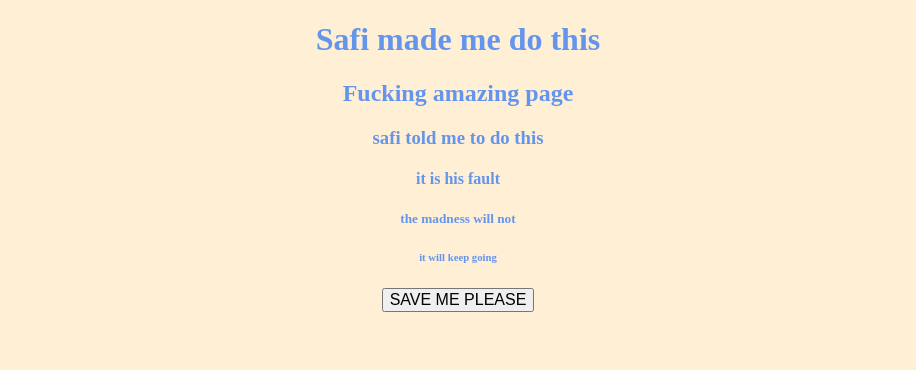
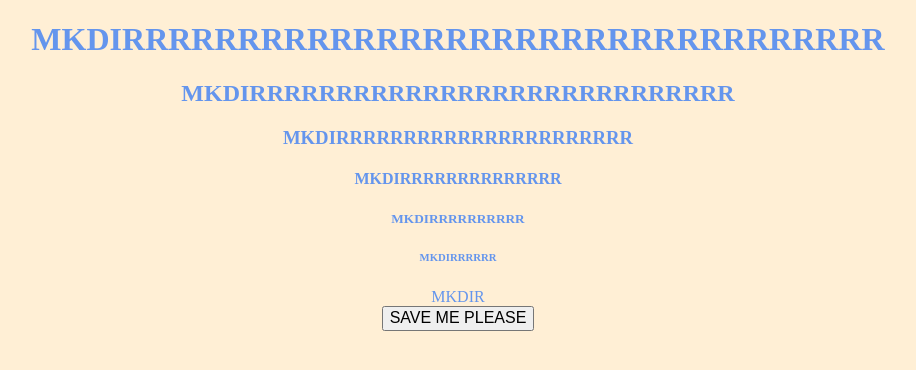
Before and after one commit to BrianYoon91/my-first-test-git-repo, a plain HTML site: page index.html in a window 1280 px wide. Shown: the whole page, without its empty margins (182-1098 px from the left). Drawn offline with Linux system fonts and the light colour scheme.

Commit message:
moved some texts

```diff
--- a/index.html
+++ b/index.html
@@ -9,12 +9,13 @@
 </head>
 <body>
     <div class="wrapper">
-            <h1>Safi made me do this</h1>
-            <h2>Fucking amazing page</h2>
-            <h3>safi told me to do this</h3>
-            <h4>it is his fault</h4>
-            <h5>the madness will not</h5>
-            <h6>it will keep going</h6>
+            <h1>MKDIRRRRRRRRRRRRRRRRRRRRRRRRRRRRRRRRR</h1>
+            <h2>MKDIRRRRRRRRRRRRRRRRRRRRRRRRRRRR</h2>
+            <h3>MKDIRRRRRRRRRRRRRRRRRRRRRR</h3>
+            <h4>MKDIRRRRRRRRRRRRRR</h4>
+            <h5>MKDIRRRRRRRRRR</h5>
+            <h6>MKDIRRRRRR</h6>
+            <h7>MKDIR</h7>
 
     </div>
     <div class="wrapper">
```
